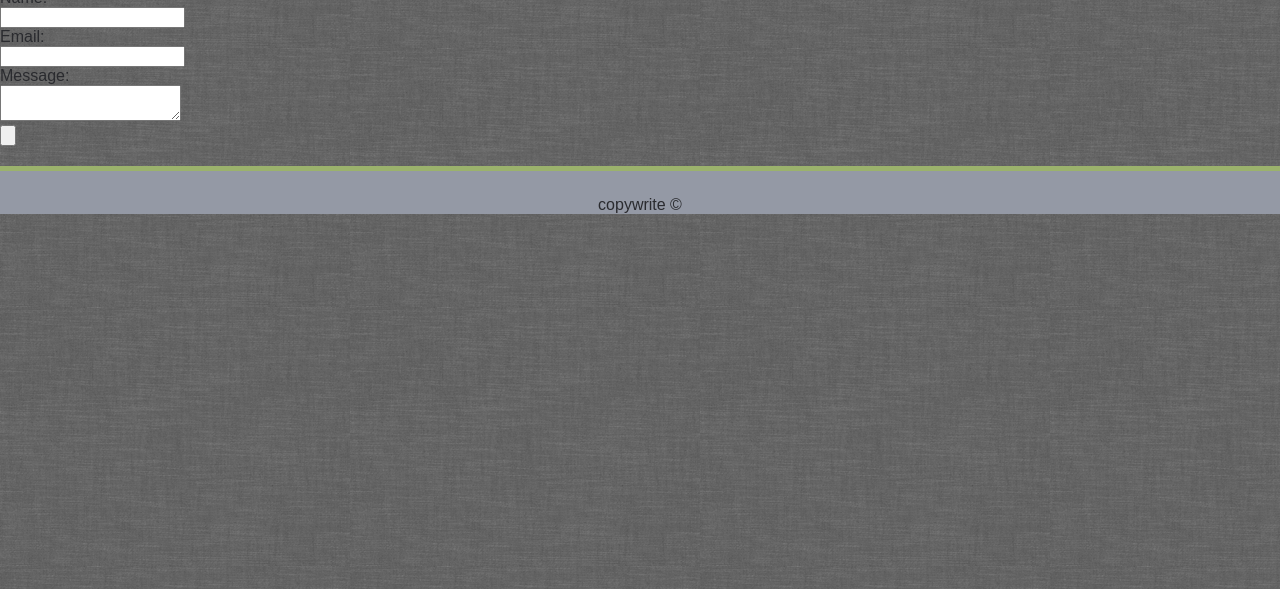
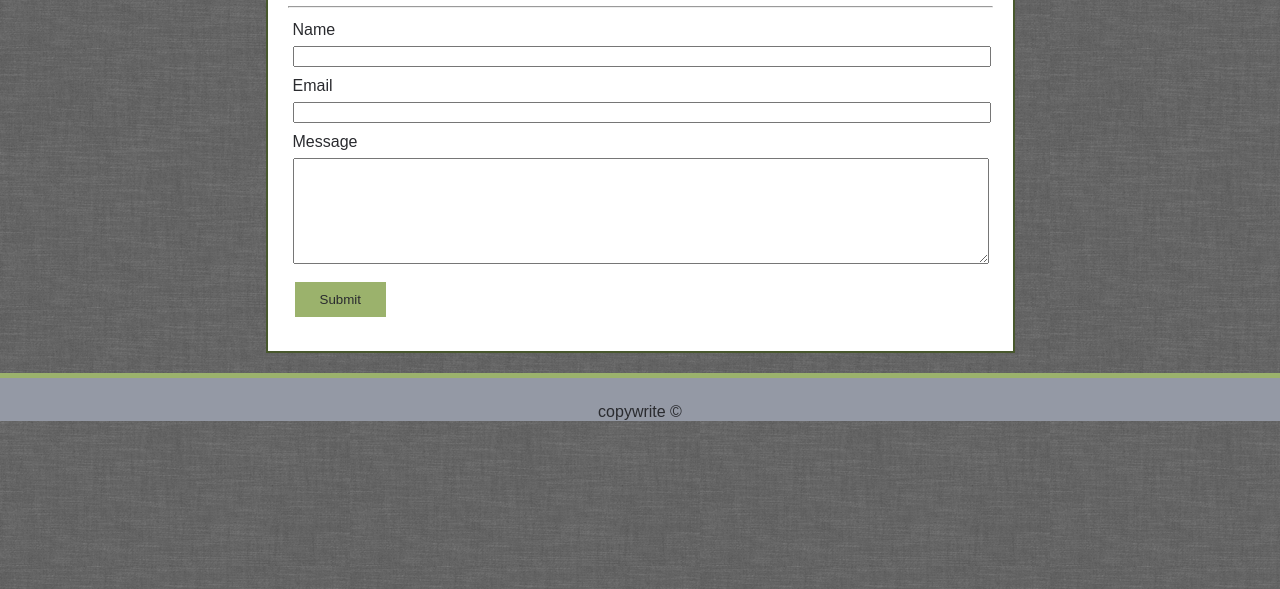
Before and after one commit to torre-matthew/Basic-Portfolio, a plain HTML site: page contact.html in a window 1280 px wide. Shown: the part 211-800 px from the top of the page. Drawn offline with Linux system fonts and the light colour scheme.

Commit message:
even more progress

```diff
--- a/assets/css/style.css
+++ b/assets/css/style.css
@@ -8,7 +8,6 @@ body {
 	color: #2a2b2f;
 
 }
-
 
 nav {
 
@@ -61,7 +60,7 @@ header {
 	padding: 10px;
 }
 
-#aboutme {
+#bodheader {
 	color: #9bb26c;
 }
 
@@ -76,11 +75,23 @@ section {
 }
 
 /*Portfolio Page Body */
+
+.contbod {
+	width: 705px;
+	margin: auto;
+	clear: both;
+	border: 2px solid #48582d;
+	padding: 25px 20px;
+	background-color: #ffffff;
+	flex: 1 0 auto;
+}
+
+/*Portfolio Page Body */
 .portbod {
 	width: 705px;
 	margin: auto;
 	clear: both;
-	border: 2px solid #dddddd;
+	border: 2px solid #48582d;
 	padding: 35px 28px 35px 28px;
 	background-color: #ffffff;
 	flex: 1 0 auto;
@@ -114,6 +125,35 @@ td > p {
 	bottom: 3px;
 }
 
+/*Contact Page Form Styles*/
+
+textarea {
+
+	width: 690px;
+	height: 100px;
+	margin-top: 7px;
+}
+
+.textemail > input {
+	width: 690px;
+	margin-top: 7px;
+}
+
+.textemail {
+	padding: 5px;
+}
+
+button {
+    background-color: #9bb26c;
+    border: none;
+    color: #2a2b2f;
+    padding: 10px 25px;
+    text-align: center;
+    display: inline-block;
+    margin: 4px 2px;
+    cursor: pointer;
+}
+
 p {
 	line-height: 30px;
 }
--- a/contact.html
+++ b/contact.html
@@ -19,18 +19,26 @@
 	</div>
 </nav>
 
-<form>
-	<h1>Contact</h1>
+<form class="contbod">
+	<h1 id="bodheader">Contact</h1>
 
 	<hr>
 
-	Name:<br>
-	<input type="text" name="name"><br>
-	Email:<br>
-	<input type="email" name="email"><br>
-	Message:<br>
-	<textarea></textarea><br>
-	<input type="button" name="Submit">
+	<div class="textemail">
+		Name<br>
+		<input type="text" name="name">
+	</div>
+	<div class="textemail">
+		Email<br>
+		<input type="email" name="email">
+	</div >
+	<div class="textemail">
+		Message<br>
+		<textarea></textarea><br>
+	</div>
+	<div class="textemail">
+		<button>Submit</button>
+	</div>
 </form>
 
 <footer>
```
Also changed, not shown: index.html (+1 -1 lines), portfolio.html (+1 -1 lines).
